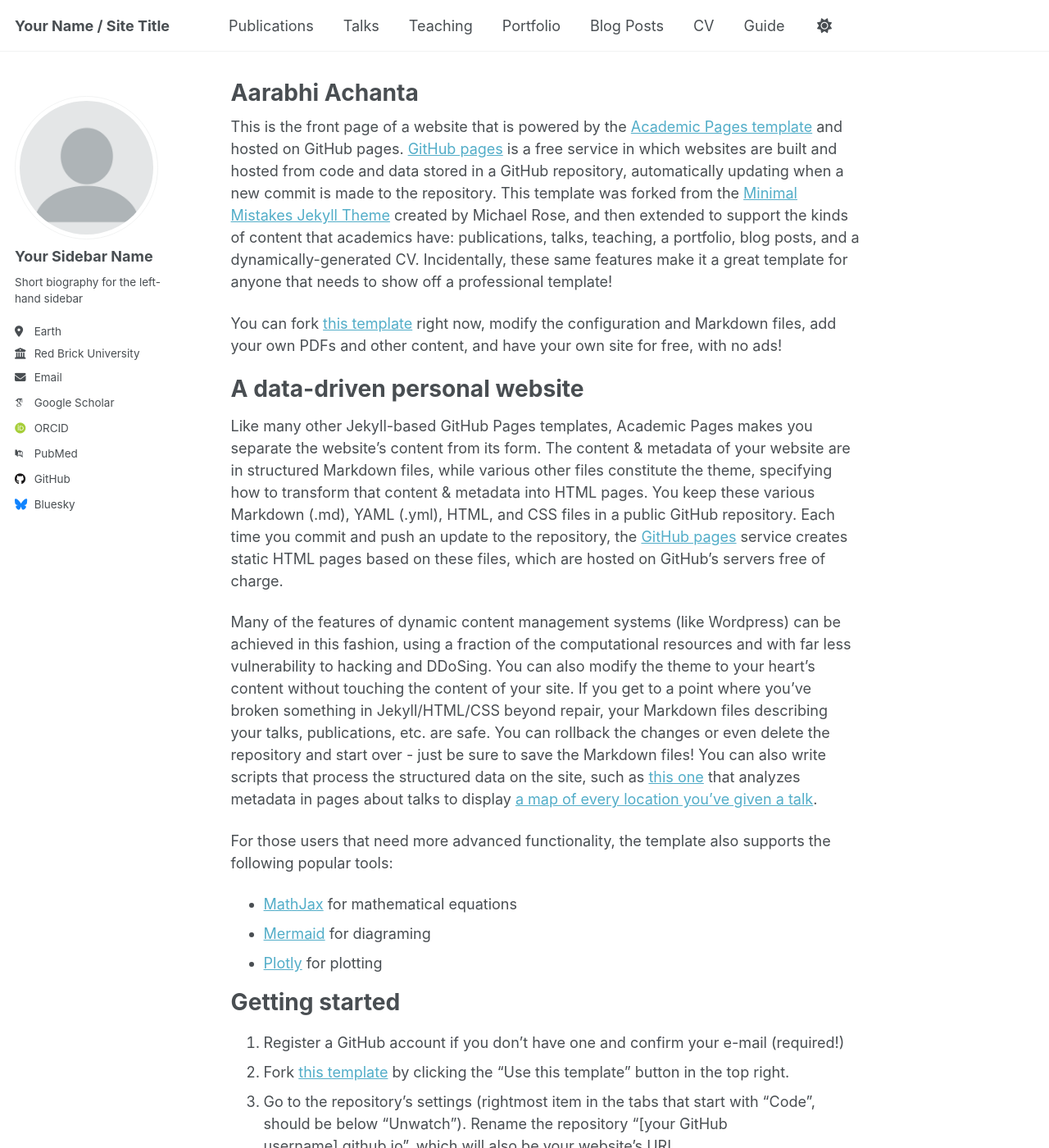
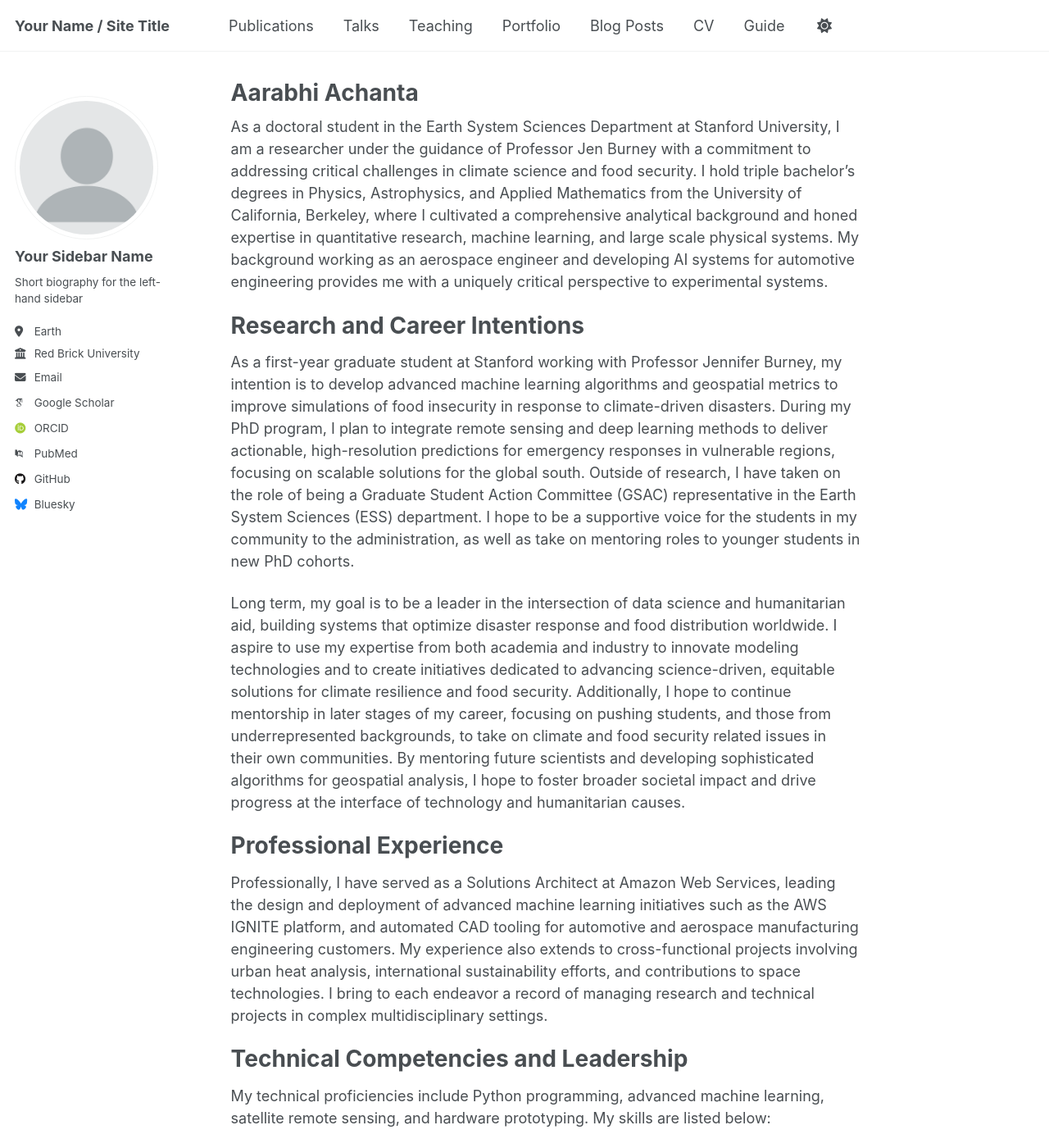
Before and after one commit to aarabhi-achanta/aarabhi-achanta.github.io, a Jekyll site: the page built from _pages/about.md, in a window 1280 px wide and 1400 px high. Shown: the whole window at 82% size. Built offline with Jekyll 4.4.1, drawn with Linux system fonts in a browser that asks for light colours; some web fonts are replaced; a script that is not in the unit is left out; some of the changed text lies outside the part shown.

Commit message:
Update about.md

```diff
--- a/_pages/about.md
+++ b/_pages/about.md
@@ -7,50 +7,45 @@ redirect_from:
   - /about.html
 ---
 
-This is the front page of a website that is powered by the [Academic Pages template](https://github.com/academicpages/academicpages.github.io) and hosted on GitHub pages. [GitHub pages](https://pages.github.com) is a free service in which websites are built and hosted from code and data stored in a GitHub repository, automatically updating when a new commit is made to the repository. This template was forked from the [Minimal Mistakes Jekyll Theme](https://mmistakes.github.io/minimal-mistakes/) created by Michael Rose, and then extended to support the kinds of content that academics have: publications, talks, teaching, a portfolio, blog posts, and a dynamically-generated CV. Incidentally, these same features make it a great template for anyone that needs to show off a professional template!
+As a doctoral student in the Earth System Sciences Department at Stanford University, I am a researcher under the guidance of Professor Jen Burney with a commitment to addressing critical challenges in climate science and food security. I hold triple bachelor's degrees in Physics, Astrophysics, and Applied Mathematics from the University of California, Berkeley, where I cultivated a comprehensive analytical background and honed expertise in quantitative research, machine learning, and large scale physical systems. My background working as an aerospace engineer and developing AI systems for automotive engineering provides me with a uniquely critical perspective to experimental systems.
 
- You can fork [this template](https://github.com/academicpages/academicpages.github.io) right now, modify the configuration and Markdown files, add your own PDFs and other content, and have your own site for free, with no ads!
+Research and Career Intentions
+======
+As a first-year graduate student at Stanford working with Professor Jennifer Burney, my intention is to develop advanced machine learning algorithms and geospatial metrics to improve simulations of food insecurity in response to climate-driven disasters. During my PhD program, I plan to integrate remote sensing and deep learning methods to deliver actionable, high-resolution predictions for emergency responses in vulnerable regions, focusing on scalable solutions for the global south. Outside of research, I have taken on the role of being a Graduate Student Action Committee (GSAC) representative in the Earth System Sciences (ESS) department. I hope to be a supportive voice for the students in my community to the administration, as well as take on mentoring roles to younger students in new PhD cohorts.
 
-A data-driven personal website
+Long term, my goal is to be a leader in the intersection of data science and humanitarian aid, building systems that optimize disaster response and food distribution worldwide. I aspire to use my expertise from both academia and industry to innovate modeling technologies and to create initiatives dedicated to advancing science-driven, equitable solutions for climate resilience and food security. Additionally, I hope to continue mentorship in later stages of my career, focusing on pushing students, and those from underrepresented backgrounds, to take on climate and food security related issues in their own communities. By mentoring future scientists and developing sophisticated algorithms for geospatial analysis, I hope to foster broader societal impact and drive progress at the interface of technology and humanitarian causes.
+
+Professional Experience
 ======
-Like many other Jekyll-based GitHub Pages templates, Academic Pages makes you separate the website's content from its form. The content & metadata of your website are in structured Markdown files, while various other files constitute the theme, specifying how to transform that content & metadata into HTML pages. You keep these various Markdown (.md), YAML (.yml), HTML, and CSS files in a public GitHub repository. Each time you commit and push an update to the repository, the [GitHub pages](https://pages.github.com/) service creates static HTML pages based on these files, which are hosted on GitHub's servers free of charge.
+Professionally, I have served as a Solutions Architect at Amazon Web Services, leading the design and deployment of advanced machine learning initiatives such as the AWS IGNITE platform, and automated CAD tooling for automotive and aerospace manufacturing engineering customers. My experience also extends to cross-functional projects involving urban heat analysis, international sustainability efforts, and contributions to space technologies. I bring to each endeavor a record of managing research and technical projects in complex multidisciplinary settings.
 
-Many of the features of dynamic content management systems (like Wordpress) can be achieved in this fashion, using a fraction of the computational resources and with far less vulnerability to hacking and DDoSing. You can also modify the theme to your heart's content without touching the content of your site. If you get to a point where you've broken something in Jekyll/HTML/CSS beyond repair, your Markdown files describing your talks, publications, etc. are safe. You can rollback the changes or even delete the repository and start over - just be sure to save the Markdown files! You can also write scripts that process the structured data on the site, such as [this one](https://github.com/academicpages/academicpages.github.io/blob/master/talkmap.ipynb) that analyzes metadata in pages about talks to display [a map of every location you've given a talk](https://academicpages.github.io/talkmap.html).
+Technical Competencies and Leadership
+======
+My technical proficiencies include Python programming, advanced machine learning, satellite remote sensing, and hardware prototyping. My skills are listed below:
+- Java
+- Python
+- SQL
+- Unix
+- Latex
+- Amazon Bedrock
+- Amazon S3
+- AWS Sagemaker
+- AWS Fargate
+- GIT
+- Matlab
+- Simion
+- ssh
+- Arduino
+- LabVIEW
+- Solidworks CAD
+- Openrocket
+- Fusion 360
+- Ansys Simulations
+- Soldering
+- Waterjetting
+- Lasercutting
+- Lathing
+- Nanodevice microfabrication
+- HAM Radio Certified Technician
 
-For those users that need more advanced functionality, the template also supports the following popular tools:
-- [MathJax](https://www.mathjax.org/) for mathematical equations
-- [Mermaid](https://mermaid.js.org/) for diagraming
-- [Plotly](https://plotly.com/javascript/) for plotting
-
-Getting started
-======
-1. Register a GitHub account if you don't have one and confirm your e-mail (required!)
-1. Fork [this template](https://github.com/academicpages/academicpages.github.io) by clicking the "Use this template" button in the top right.
-1. Go to the repository's settings (rightmost item in the tabs that start with "Code", should be below "Unwatch"). Rename the repository "[your GitHub username].github.io", which will also be your website's URL.
-1. Set site-wide configuration and create content & metadata (see below -- also see [this set of diffs](https://archive.is/3TPas) showing what files were changed to set up [an example site](https://getorg-testacct.github.io) for a user with the username "getorg-testacct")
-1. Upload any files (like PDFs, .zip files, etc.) to the files/ directory. They will appear at https://[your GitHub username].github.io/files/example.pdf.
-1. Check status by going to the repository settings, in the "GitHub pages" section
-
-Site-wide configuration
-------
-The main configuration file for the site is in the base directory in [_config.yml](https://github.com/academicpages/academicpages.github.io/blob/master/_config.yml), which defines the content in the sidebars and other site-wide features. You will need to replace the default variables with ones about yourself and your site's github repository. The configuration file for the top menu is in [_data/navigation.yml](https://github.com/academicpages/academicpages.github.io/blob/master/_data/navigation.yml). For example, if you don't have a portfolio or blog posts, you can remove those items from that navigation.yml file to remove them from the header.
-
-Create content & metadata
-------
-For site content, there is one Markdown file for each type of content, which are stored in directories like _publications, _talks, _posts, _teaching, or _pages. For example, each talk is a Markdown file in the [_talks directory](https://github.com/academicpages/academicpages.github.io/tree/master/_talks). At the top of each Markdown file is structured data in YAML about the talk, which the theme will parse to do lots of cool stuff. The same structured data about a talk is used to generate the list of talks on the [Talks page](https://academicpages.github.io/talks), each [individual page](https://academicpages.github.io/talks/2012-03-01-talk-1) for specific talks, the talks section for the [CV page](https://academicpages.github.io/cv), and the [map of places you've given a talk](https://academicpages.github.io/talkmap.html) (if you run this [python file](https://github.com/academicpages/academicpages.github.io/blob/master/talkmap.py) or [Jupyter notebook](https://github.com/academicpages/academicpages.github.io/blob/master/talkmap.ipynb), which creates the HTML for the map based on the contents of the _talks directory).
-
-**Markdown generator**
-
-The repository includes [a set of Jupyter notebooks](https://github.com/academicpages/academicpages.github.io/tree/master/markdown_generator
-) that converts a CSV containing structured data about talks or presentations into individual Markdown files that will be properly formatted for the Academic Pages template. The sample CSVs in that directory are the ones I used to create my own personal website at stuartgeiger.com. My usual workflow is that I keep a spreadsheet of my publications and talks, then run the code in these notebooks to generate the Markdown files, then commit and push them to the GitHub repository.
-
-How to edit your site's GitHub repository
-------
-Many people use a git client to create files on their local computer and then push them to GitHub's servers. If you are not familiar with git, you can directly edit these configuration and Markdown files directly in the github.com interface. Navigate to a file (like [this one](https://github.com/academicpages/academicpages.github.io/blob/master/_talks/2012-03-01-talk-1.md) and click the pencil icon in the top right of the content preview (to the right of the "Raw | Blame | History" buttons). You can delete a file by clicking the trashcan icon to the right of the pencil icon. You can also create new files or upload files by navigating to a directory and clicking the "Create new file" or "Upload files" buttons.
-
-Example: editing a Markdown file for a talk
-![Editing a Markdown file for a talk](/images/editing-talk.png)
-
-For more info
-------
-More info about configuring Academic Pages can be found in [the guide](https://academicpages.github.io/markdown/), the [growing wiki](https://github.com/academicpages/academicpages.github.io/wiki), and you can always [ask a question on GitHub](https://github.com/academicpages/academicpages.github.io/discussions). The [guides for the Minimal Mistakes theme](https://mmistakes.github.io/minimal-mistakes/docs/configuration/) (which this theme was forked from) might also be helpful.
+I am deeply invested in educational outreach, having founded the STARxNexGeneGirls Scholarship Program at Berkeley and led the STAR rocketry team at the executive level. My research trajectory is guided by the pursuit of scientific advancement for tangible societal benefit. I hope to continue mentoring and advancing the next generation of engineers and scientists. Please reach out!
```
